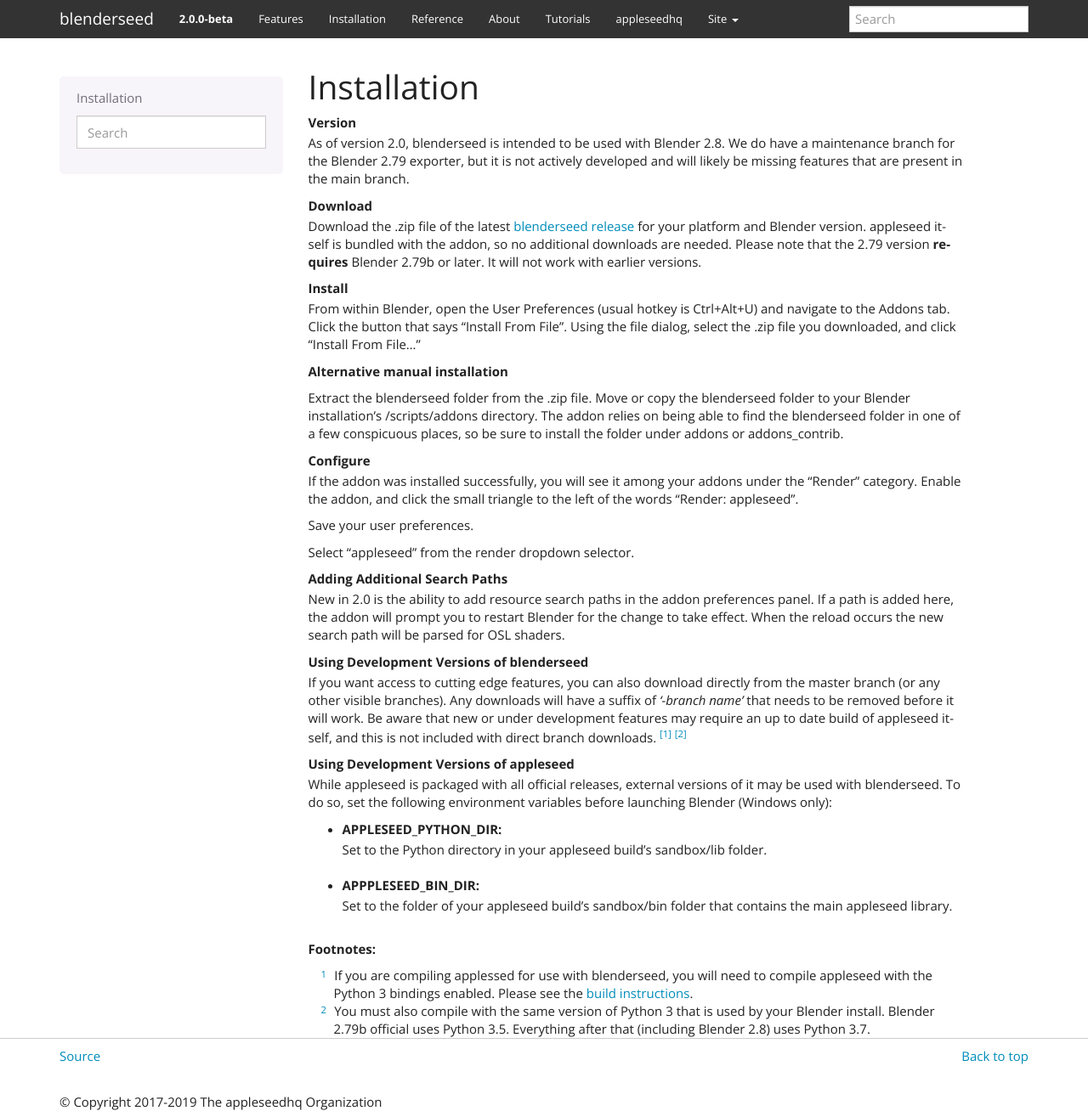
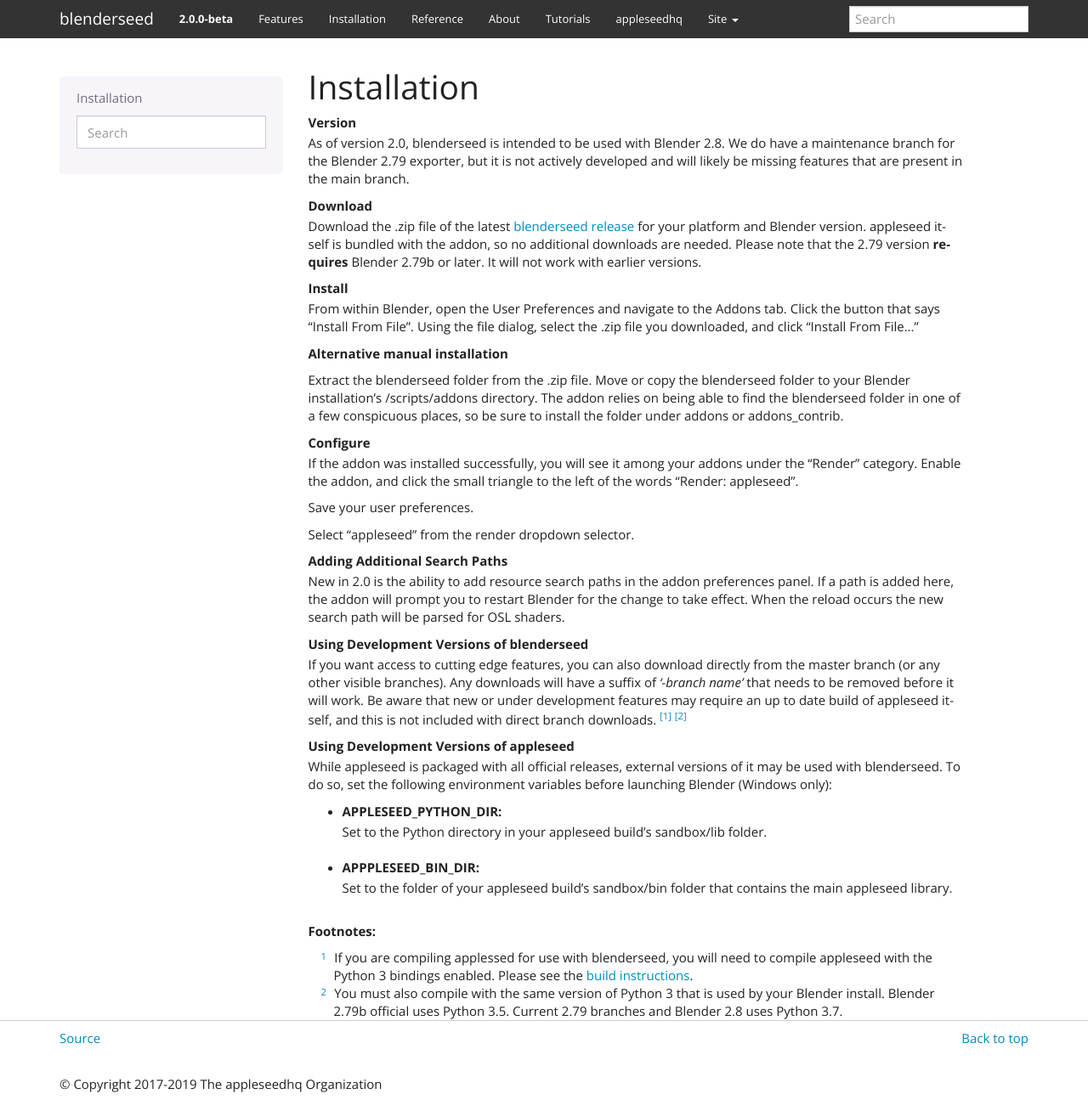
Before and after one commit to appleseedhq/blenderseed, a Sphinx documentation site: the page built from docs/installation.rst, in a window 1280 px wide and 1308 px high. Shown: the whole window at 85% size. Built offline with Sphinx 7.4.7, drawn with Linux system fonts in a browser that asks for light colours.

Commit message:
Update installation.rst

```diff
--- a/docs/installation.rst
+++ b/docs/installation.rst
@@ -10,7 +10,7 @@
 	Download the .zip file of the latest `blenderseed release <https://github.com/appleseedhq/blenderseed/releases>`_ for your platform and Blender version. appleseed itself is bundled with the addon, so no additional downloads are needed.  Please note that the 2.79 version **requires** Blender 2.79b or later.  It will not work with earlier versions.
 
 Install
-	From within Blender, open the User Preferences (usual hotkey is Ctrl+Alt+U) and navigate to the Addons tab. Click the button that says "Install From File". Using the file dialog, select the .zip file you downloaded, and click "Install From File..."
+	From within Blender, open the User Preferences and navigate to the Addons tab. Click the button that says "Install From File". Using the file dialog, select the .zip file you downloaded, and click "Install From File..."
 
 	**Alternative manual installation**
 
@@ -41,4 +41,4 @@
 .. rubric:: Footnotes:
 
 .. [#f1] If you are compiling applessed for use with blenderseed, you will need to compile appleseed with the Python 3 bindings enabled.  Please see the `build instructions <https://github.com/appleseedhq/appleseed/wiki/Building-appleseed>`_.
-.. [#f2] You must also compile with the same version of Python 3 that is used by your Blender install.  Blender 2.79b official uses Python 3.5.  Everything after that (including Blender 2.8) uses Python 3.7.
+.. [#f2] You must also compile with the same version of Python 3 that is used by your Blender install.  Blender 2.79b official uses Python 3.5.  Current 2.79 branches and Blender 2.8 uses Python 3.7.
```
